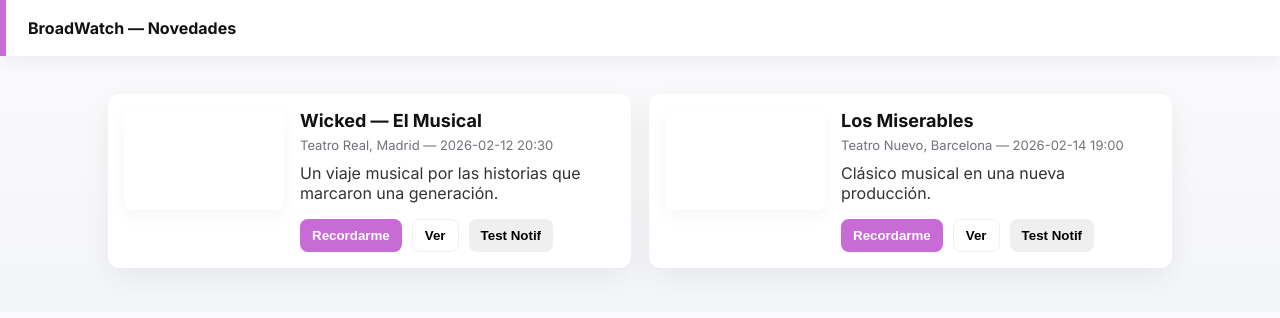
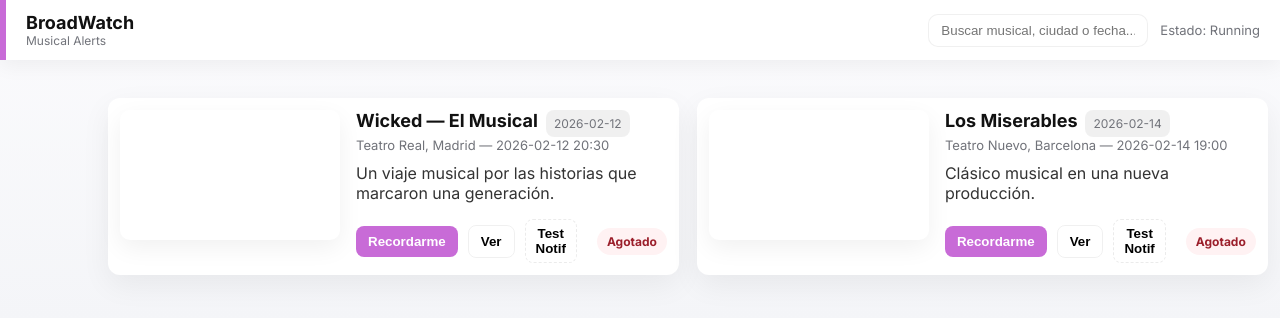
Before and after one commit to playingwithfire93/broadwatch, a Flask app: page /ui in a window 1280 px wide. Shown: the top 318 px of the page. Run offline with Flask 3, Linux system fonts and the light colour scheme; some libraries are stand-ins or nearby versions.

Commit message:
UI: add header (search/status), rich event cards, and toast styling

```diff
--- a/monitor/static/ui/styles.css
+++ b/monitor/static/ui/styles.css
@@ -16,30 +16,49 @@ body{
 }
 
 .ui-header{
-	position:sticky;top:0;z-index:20;
+	position:sticky;top:0;z-index:50;
 	background:linear-gradient(90deg,var(--card),#fff);
-	padding:18px 22px;font-weight:700;box-shadow:0 6px 20px rgba(12,15,20,0.05);
+	padding:12px 20px;display:flex;align-items:center;justify-content:space-between;gap:12px;
+	box-shadow:0 6px 20px rgba(12,15,20,0.05);
 	border-left:6px solid var(--accent);
 }
 
 .ui-container{max-width:1100px;margin:20px auto;padding:18px}
 
+.header-left{display:flex;flex-direction:column}
+.logo{font-weight:800;font-size:18px}
+.tag{font-size:12px;color:var(--muted)}
+.header-right{display:flex;align-items:center;gap:12px}
+.search{padding:8px 12px;border-radius:10px;border:1px solid rgba(0,0,0,0.06);min-width:220px}
+.status-pill{font-size:13px;color:var(--muted)}
+
+.toast{position:fixed;right:18px;bottom:18px;background:linear-gradient(180deg,#111,#222);color:#fff;padding:10px 14px;border-radius:8px;box-shadow:0 10px 30px rgba(0,0,0,0.2);opacity:0;transition:opacity .3s}
+.toast-error{background:linear-gradient(180deg,#8b1e3f,#a22a45)}
+
 .grid{display:grid;grid-template-columns:1fr;gap:18px}
 @media(min-width:900px){.grid{grid-template-columns:repeat(2,1fr)}}
 
-.card{display:flex;gap:16px;align-items:flex-start;background:var(--card);padding:16px;border-radius:12px;box-shadow:var(--shadow);margin-bottom:6px;color:inherit;text-decoration:none;transition:transform .18s ease,box-shadow .18s ease}
+
+.card{display:flex;gap:16px;align-items:flex-start;background:var(--card);padding:12px;border-radius:12px;box-shadow:var(--shadow);margin-bottom:6px;color:inherit;text-decoration:none;transition:transform .18s ease,box-shadow .18s ease}
 .card:hover{transform:translateY(-6px);box-shadow:0 18px 40px rgba(12,15,20,0.09)}
 
-.thumb{width:160px;height:100px;border-radius:8px;background-size:cover;background-position:center;flex:0 0 160px;box-shadow:0 6px 18px rgba(0,0,0,0.04)}
+.thumb{width:220px;height:130px;border-radius:10px;background-size:cover;background-position:center;flex:0 0 220px;box-shadow:0 8px 24px rgba(0,0,0,0.06)}
 .card-body{flex:1}
+.card-head{display:flex;align-items:center;gap:8px}
 .card h3{margin:0 0 6px 0;font-size:18px}
+.date-pill{background:rgba(0,0,0,0.06);padding:6px 8px;border-radius:8px;font-size:12px;color:var(--muted)}
 .meta{color:var(--muted);font-size:13px;margin:0}
 .summary{color:#333;margin-top:10px}
 
-.card-actions{margin-top:12px;display:flex;gap:10px}
+.card-actions{margin-top:12px;display:flex;gap:10px;align-items:center}
 .btn{padding:8px 12px;border-radius:8px;border:0;cursor:pointer;font-weight:600}
 .btn-primary{background:var(--accent);color:white}
 .btn-ghost{background:transparent;border:1px solid rgba(0,0,0,0.06)}
+.btn-test{background:transparent;border:1px dashed rgba(0,0,0,0.08);padding:6px 10px}
+.spacer{flex:1}
+.badge{padding:6px 10px;border-radius:999px;font-weight:700;font-size:12px}
+.badge.available{background:#eafaf0;color:#0b6b2a}
+.badge.sold{background:#fff2f3;color:#9b1f2b}
 
 .event-large{max-width:900px;margin:0 auto}
 .event-hero{width:100%;height:320px;border-radius:12px;background-size:cover;background-position:center;box-shadow:var(--shadow)}
--- a/monitor/templates/ui/index.html
+++ b/monitor/templates/ui/index.html
@@ -7,10 +7,21 @@
     <link rel="stylesheet" href="/static/ui/styles.css">
   </head>
   <body>
-    <header class="ui-header">BroadWatch — Novedades</header>
+    <header class="ui-header">
+      <div class="header-left">
+        <div class="logo">BroadWatch</div>
+        <div class="tag">Musical Alerts</div>
+      </div>
+      <div class="header-right">
+        <input id="search" class="search" placeholder="Buscar musical, ciudad o fecha..." />
+        <div id="status" class="status-pill">Estado: <span id="status-val">—</span></div>
+      </div>
+    </header>
     <main class="ui-container">
       <section id="events" class="grid"></section>
     </main>
+
+    <div id="toast" class="toast" aria-live="polite"></div>
 
     <script>
       async function loadEvents(){
@@ -18,21 +29,29 @@
           const data = await res.json()
           const container = document.getElementById('events')
           container.innerHTML = data.map(e => {
-            const thumb = e.image || `https://via.placeholder.com/320x180?text=${encodeURIComponent(e.title)}`
+            const thumb = e.image || `https://via.placeholder.com/640x360?text=${encodeURIComponent(e.title)}`
+            const availability = e.available ? 'Disponible' : 'Agotado'
+            const badgeClass = e.available ? 'badge available' : 'badge sold'
+            const datePill = `<span class="date-pill">${e.date.split(' ')[0] || ''}</span>`
             return (`
-              <a class="card" href="/ui/event/${e.id}">
+              <article class="card">
                 <div class="thumb" style="background-image:url('${thumb}')"></div>
                 <div class="card-body">
-                  <h3>${e.title}</h3>
+                  <div class="card-head">
+                    <h3>${e.title}</h3>
+                    ${datePill}
+                  </div>
                   <p class="meta">${e.place} — ${e.date}</p>
                   <p class="summary">${e.summary}</p>
                   <div class="card-actions">
                     <button class="btn btn-primary">Recordarme</button>
                     <button class="btn btn-ghost" onclick="window.location='/ui/event/${e.id}'">Ver</button>
                     <button class="btn btn-test" onclick="testNotify('${e.id}')">Test Notif</button>
+                    <span class="spacer"></span>
+                    <span class="${badgeClass}">${availability}</span>
                   </div>
                 </div>
-              </a>
+              </article>
             `)
           }).join('')
       }
@@ -42,10 +61,40 @@
         try{
           const res = await fetch('/api/notify', {method:'POST',headers:{'Content-Type':'application/json'},body: JSON.stringify({event_id: eventId})})
           const j = await res.json()
-          alert('Test notification triggered for ' + j.url)
+          showToast('Test notification triggered for ' + j.url)
         }catch(err){
-          alert('Failed to trigger test: ' + err)
+          showToast('Failed to trigger test: ' + err, true)
         }
+      }
+
+      // Live search filter
+      document.getElementById('search').addEventListener('input', (ev) => {
+        const q = ev.target.value.toLowerCase().trim()
+        document.querySelectorAll('#events .card').forEach(card => {
+          const txt = card.innerText.toLowerCase()
+          card.style.display = q ? (txt.includes(q) ? '' : 'none') : ''
+        })
+      })
+
+      // Status poll
+      async function refreshStatus(){
+        try{
+          const r = await fetch('/status')
+          const s = await r.json()
+          document.getElementById('status-val').innerText = s.running ? (s.paused? 'Paused':'Running') : 'Stopped'
+        }catch(e){
+          document.getElementById('status-val').innerText = 'Unavailable'
+        }
+      }
+      setInterval(refreshStatus, 5000)
+      refreshStatus()
+
+      function showToast(msg, isError){
+        const t = document.getElementById('toast')
+        t.className = 'toast' + (isError ? ' toast-error' : '')
+        t.innerText = msg
+        t.style.opacity = 1
+        setTimeout(()=>{ t.style.opacity = 0 }, 3500)
       }
     </script>
   </body>
```
Also changed, not shown: monitor/templates/ui/event.html (+8 -1 lines).
